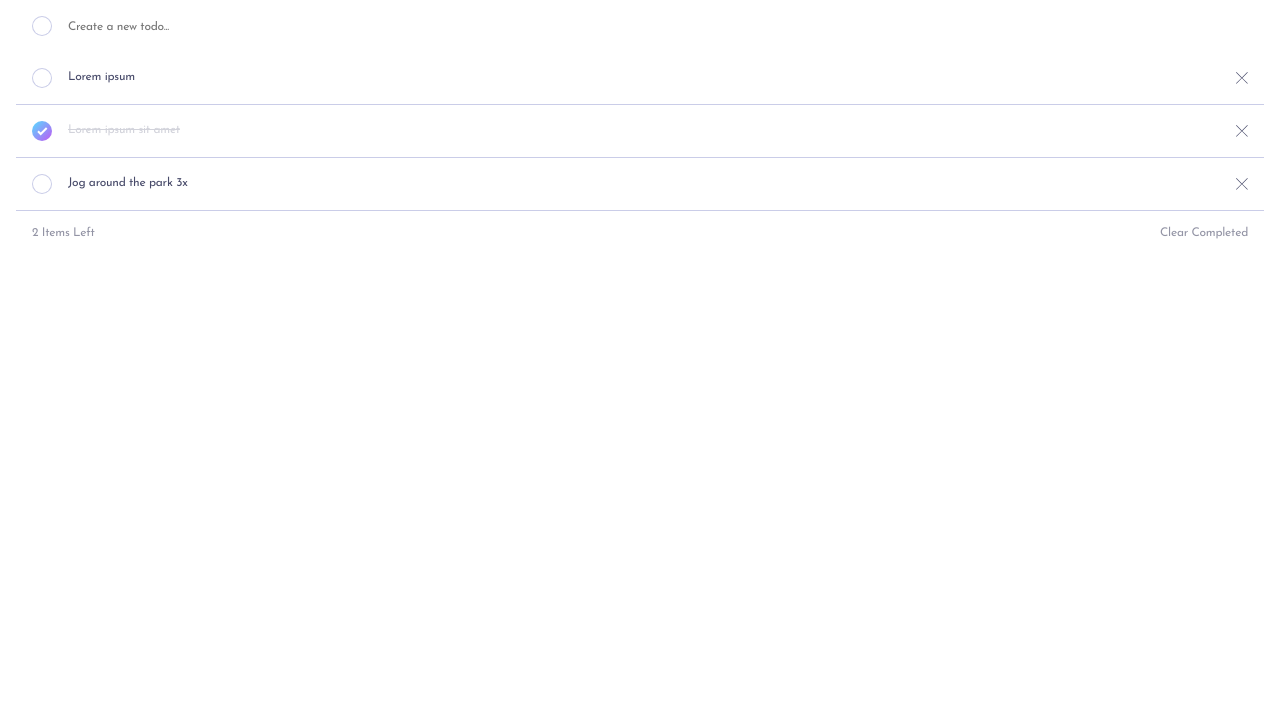
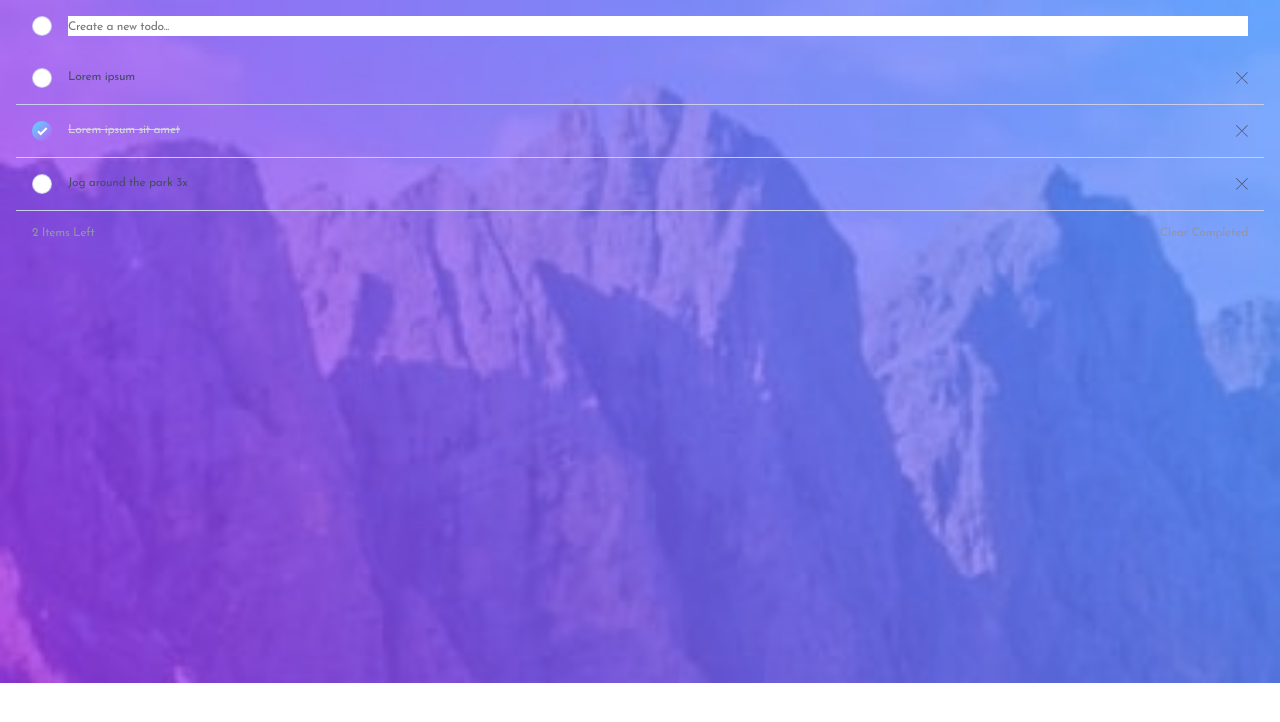
Before and after one commit to emretantu/todo-list-react, a React (Vite) app: page / in a window 1280 px wide. Shown: the top 722 px of the page. Built offline with nearby package versions, Linux system fonts and the light colour scheme.

Commit message:
Add background image to the page

```diff
--- /dev/null
+++ b/src/App.css
@@ -0,0 +1,8 @@
+/* Background Image */
+
+body {
+  background-image: url("/src/assets/images/bg-mobile-light.jpg");
+  background-size: contain;
+  background-position: top left;
+  background-repeat: no-repeat;
+}
--- a/src/App.jsx
+++ b/src/App.jsx
@@ -1,3 +1,5 @@
+import "./App.css";
+
 import TodoList from "./components/TodoList/TodoList";
 
 const App = () => {
```
